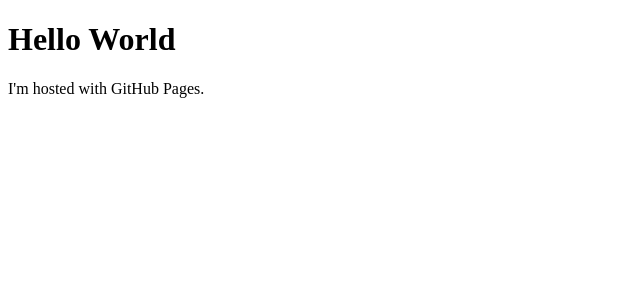
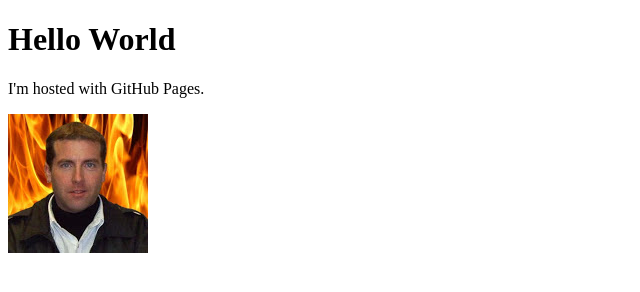
Before and after one commit to iamgordo/iamgordo.github.io, a plain HTML site: page index.html in a window 1280 px wide. Shown: the whole page, without its empty margins (0-640 px from the left). Drawn offline with Linux system fonts and the light colour scheme.

Commit message:
Update index.html

```diff
--- a/index.html
+++ b/index.html
@@ -3,5 +3,6 @@
   <body>
     <h1>Hello World</h1>
     <p>I'm hosted with GitHub Pages.</p>
+  <img src="img/me_fire_back.jpg" width="140" height="139" alt="me">
   </body>
 </html>
```
